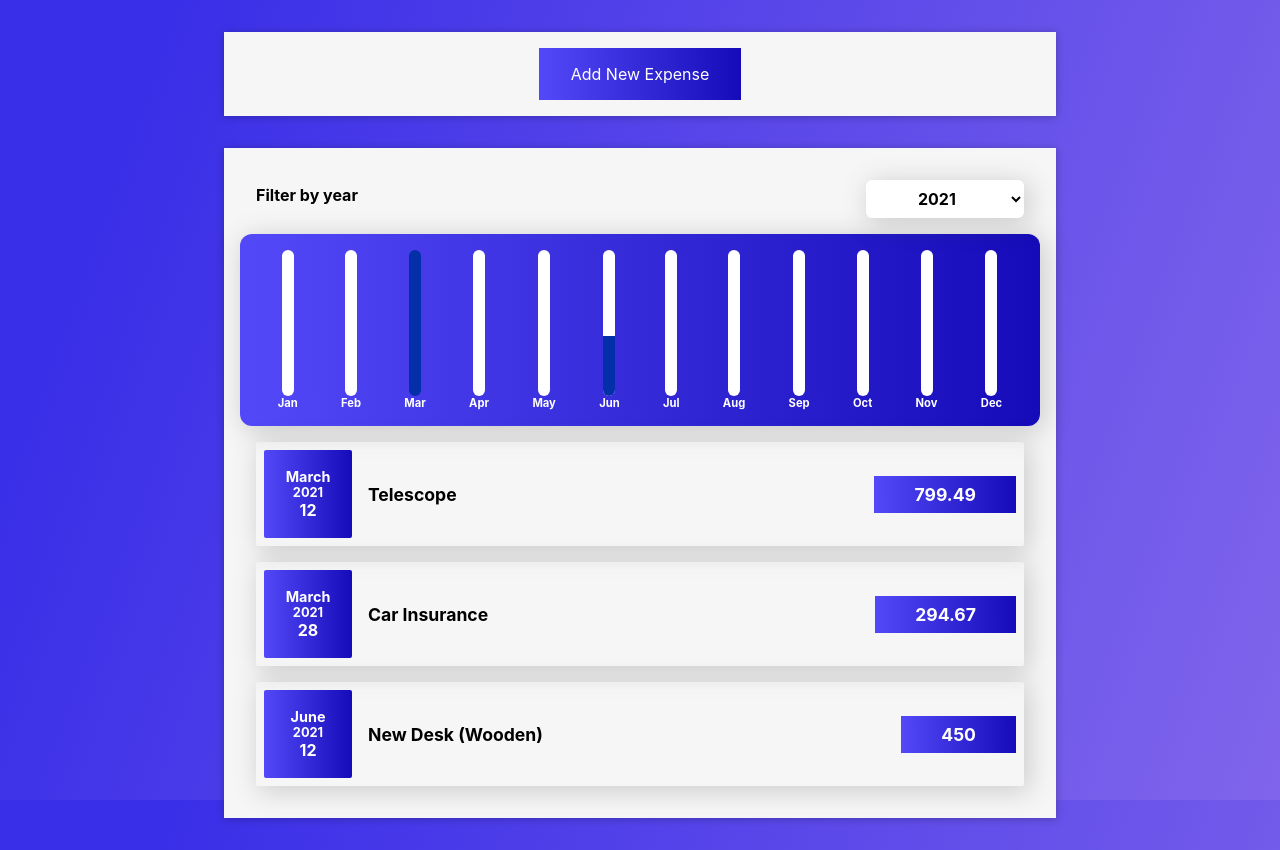
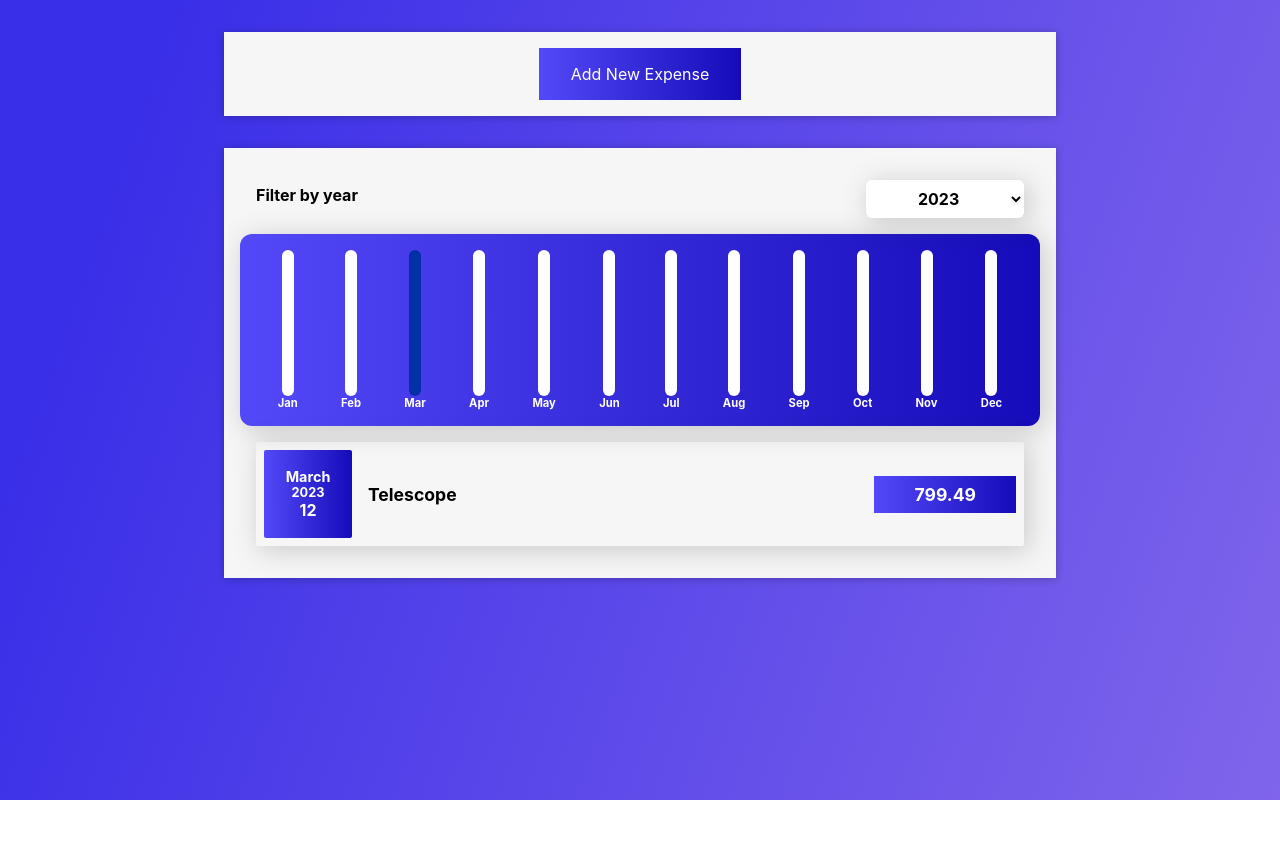
Before and after one commit to arpita221b/Expense-Tracker, a React (Create React App) app: page / in a window 1280 px wide. After the commit the page ends 800 px from the top, so only its background shows below. Built offline with nearby package versions, Linux system fonts and the light colour scheme.

Commit message:
Bug fixes

```diff
--- a/src/App.js
+++ b/src/App.js
@@ -14,7 +14,7 @@ const Dummy_Expenses = [
     id: "e2",
     title: "Telescope",
     amount: 799.49,
-    date: new Date(2021, 2, 12),
+    date: new Date(2023, 2, 12),
   },
   {
     id: "e3",
--- a/src/Components/ExpenseForm.js
+++ b/src/Components/ExpenseForm.js
@@ -1,5 +1,6 @@
 import { useState } from "react";
 import "./ExpenseForm.css";
+
 const ExpenseForm = (props) => {
   const [enteredTitle, setEnteredTitle] = useState("");
   const [enteredAmount, setEnteredAmount] = useState("");
--- a/src/Components/ExpenseItem/Expenses.js
+++ b/src/Components/ExpenseItem/Expenses.js
@@ -5,7 +5,8 @@ import ExpensesList from "../ExpensesList";
 import ExpenseChart from "../ExpenseChart";
 
 function Expenses(props) {
-  const [year, setYear] = useState("2021");
+  const [year, setYear] = useState("2023");
+  // const [filteredYear, setFilteredYear] = useState("2021");
 
   const getYear = (enteredYear) => {
     setYear(enteredYear);
--- a/src/Components/ExpensesFilter.js
+++ b/src/Components/ExpensesFilter.js
@@ -13,6 +13,7 @@ function ExpensesFilter(props) {
           value={props.selected}
           onChange={handleChange}
         >
+          <option value="2023">2023</option>
           <option value="2022">2022</option>
           <option value="2021">2021</option>
           <option value="2020">2020</option>
--- a/src/Components/NewExpense.js
+++ b/src/Components/NewExpense.js
@@ -1,6 +1,7 @@
 import "./NewExpense.css";
 import ExpenseForm from "./ExpenseForm";
 import { useState } from "react";
+
 const NewExpense = (props) => {
   const onSubmitExpense = (enteredExpenseData) => {
     const expenseData = {
```
